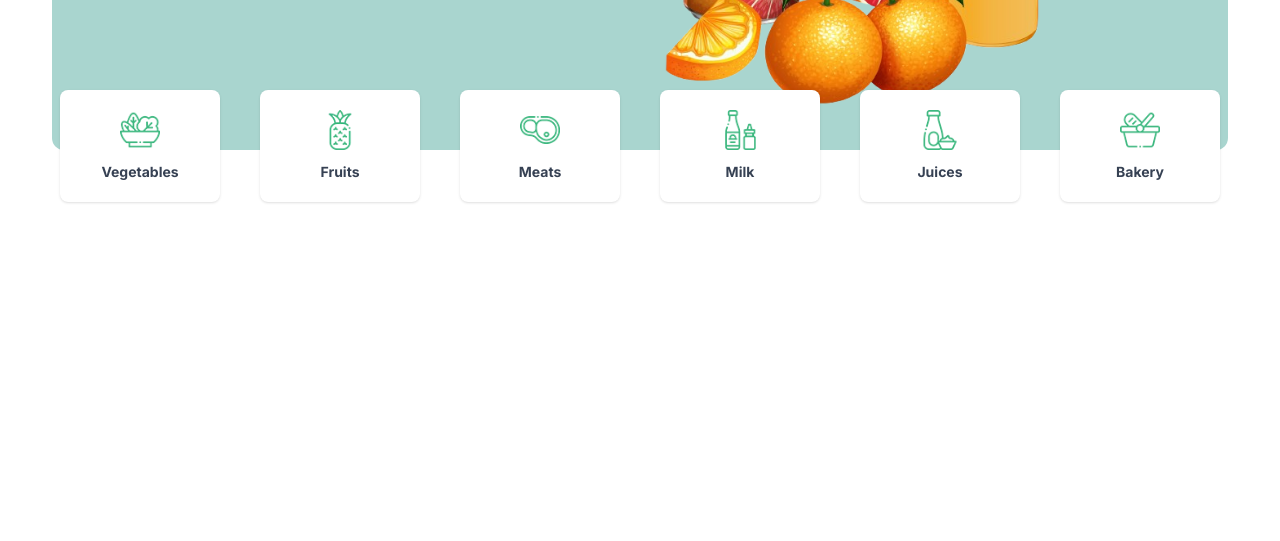
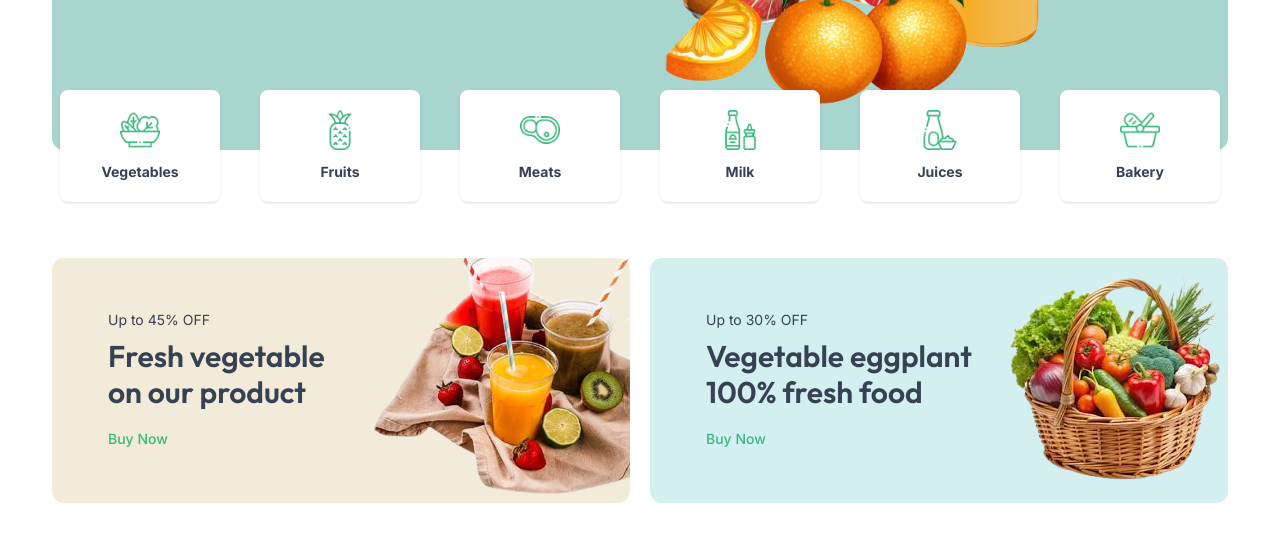
Before and after one commit to MEHEDIHASANNIPO/mhnshop-tailwind-template, a website: page index.html in a window 1280 px wide. Shown: the part 595-1136 px from the top of the page. Before the commit the page ends 800 px from the top, so only its background shows below. Drawn offline with Linux system fonts and the light colour scheme.

Commit message:
offer section created

```diff
--- a/index.html
+++ b/index.html
@@ -219,6 +219,36 @@
     </section>
     <!-- Banner Categories End -->
 
+    <!-- Offer Start -->
+    <section class="py-14">
+        <div class="container mx-auto px-3">
+            <div class="grid grid-cols-2 justify-between gap-5">
+                <div class="flex items-center justify-between gap-5 bg-[#f2ebd9] rounded-xl">
+                    <div class="pl-14">
+                        <p class="text-sm text-gray-700">Up to 45% OFF</p>
+                        <h4 class="mt-2 mb-4 text-3xl leading-9 font-semibold text-gray-700">Fresh vegetable on our product</h4>
+                        <a href="" class="text-sm font-medium text-mainColor">Buy Now</a>
+                    </div>
+                    <div class="">
+                        <img src="./assets/img/offer/1.png" alt="" class="max-w-64 object-cover">
+                    </div>
+                </div>
+
+                <div class="flex items-center justify-between gap-5 bg-[#d3eff0] rounded-xl">
+                    <div class="pl-14">
+                        <p class="text-sm text-gray-700">Up to 30% OFF</p>
+                        <h4 class="mt-2 mb-4 text-3xl leading-9 font-semibold text-gray-700">Vegetable eggplant 100% fresh food</h4>
+                        <a href="" class="text-sm font-medium text-mainColor">Buy Now</a>
+                    </div>
+                    <div class="">
+                        <img src="./assets/img/offer/2.png" alt="" class="max-w-64 object-cover">
+                    </div>
+                </div>
+            </div>
+        </div>
+    </section>
+    <!-- Offer End -->
+
     <!-- Cart Start -->
     <section class="min-h-screen h-full fixed top-0 right-0 left-0 z-20 origin-right invisible opacity-0 transition ease-in-out duration-300" id="cart-item">
         <div class="absolute top-0 right-0 left-0 w-full h-full bg-black opacity-60 close-cart"></div>
```
Also changed, not shown: assets/img/offer/1.png (added), assets/img/offer/2.png (added).
